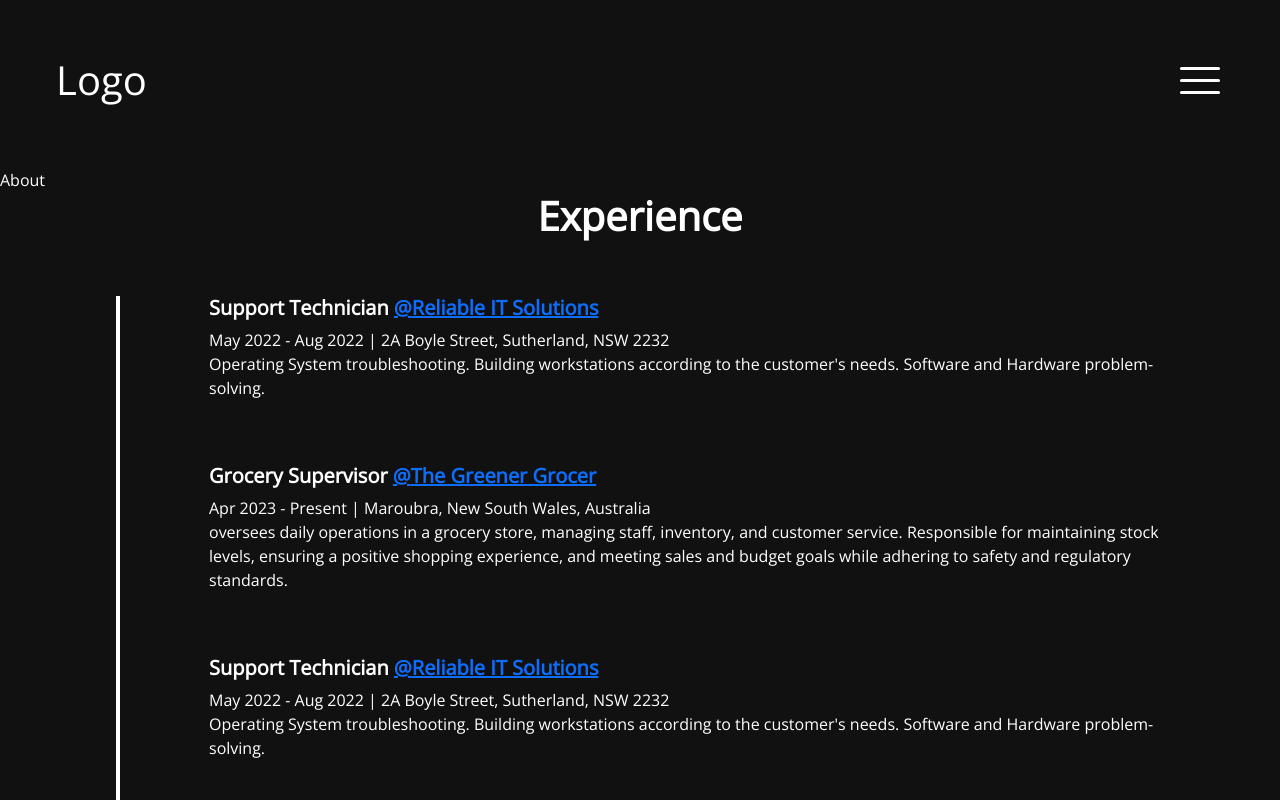
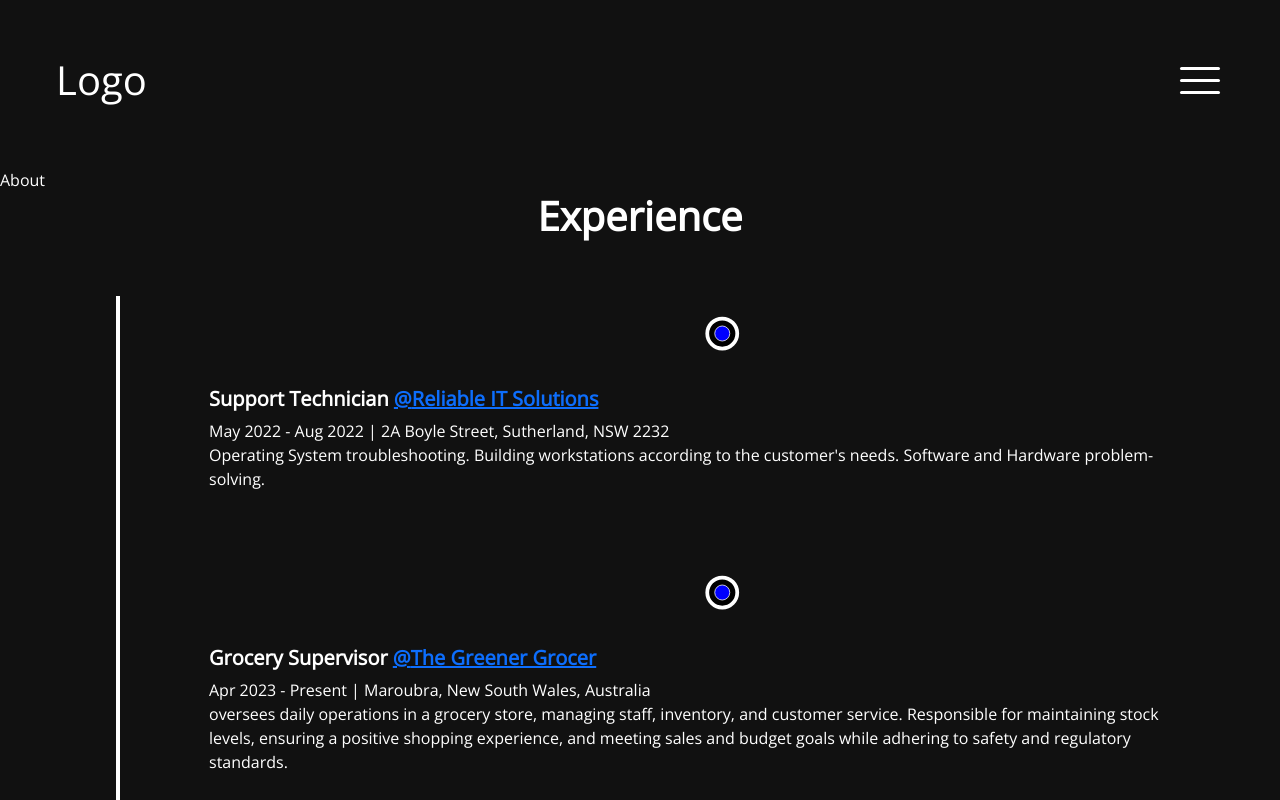
Before and after one commit to GauravShreenet/portfoliomain, a React (Create React App) app: page /about in a window 1280 px wide. Shown: the top 800 px of the page. Built offline with nearby package versions, Linux system fonts and the light colour scheme.

Commit message:
try new animation object

```diff
--- a/src/App.css
+++ b/src/App.css
@@ -76,3 +76,8 @@
     border-bottom: 3px solid #ffffff;
     box-shadow: none;
 }
+
+.fill-none {
+    stroke: var(--text-color); /* Set the stroke (border) color to your desired color */
+    stroke-width: 2;
+}
--- a/src/component/Experience.js
+++ b/src/component/Experience.js
@@ -1,8 +1,11 @@
 import { motion ,useScroll } from 'framer-motion'
 import React, { useRef } from 'react'
+import { LiIcon } from './LiIcon'
 
 const Details = ({ postion, company, companyLink, time, address, work }) => {
     return <li className='mb-5 d-flex flex-column align-items-center justify-content-between'>
+
+        <LiIcon />
         <div>
             <h5 className='fw-bold text-capitalize'>{postion}&nbsp;<a href={companyLink}
                 target='_blank'
--- /dev/null
+++ b/src/component/LiIcon.js
@@ -0,0 +1,13 @@
+import React from 'react'
+
+export const LiIcon = () => {
+  return (
+    <figure className='postion-absolute left-0'>
+        <svg width="75" height="75" viewBox='0 0 100 100'>
+        <circle cx="75" cy="50" r="20" fill='none' />
+        <circle cx="75" cy="50" r="20" fill="text-color" stroke="var(--text-color)" strokeWidth="5px" />
+        <circle cx="75" cy="50" r="10" fill="blue" stroke="var(--text-color)" strokeWidth="1" />
+        </svg>
+    </figure>
+  )
+}
```
